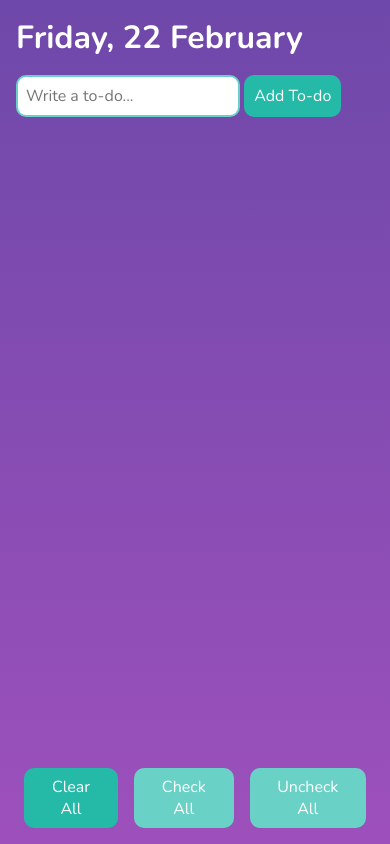
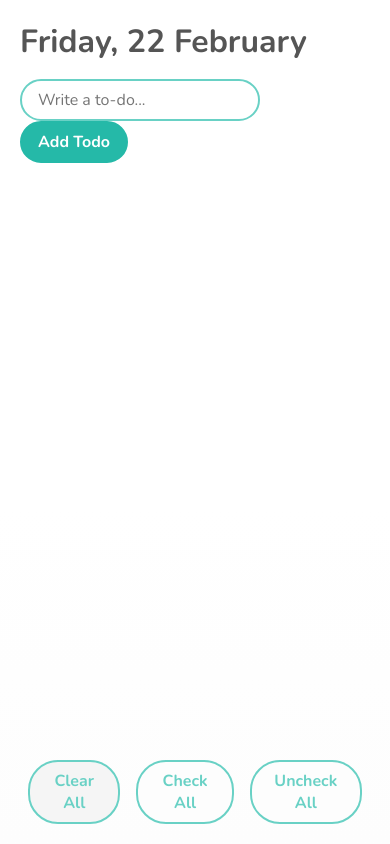
Before and after one commit to erinfm/to-do-list, a plain HTML site: page index.html in a window 390 px wide. Both pictures are taken after a click on the button "Clear All". Drawn offline with nearby package versions, Linux system fonts and the light colour scheme.

Commit message:
reverted to white colour scheme on mobile

```diff
--- a/index.html
+++ b/index.html
@@ -5,7 +5,7 @@
   <meta charset="UTF-8">
   <meta name="viewport" content="width=device-width, initial-scale=1.0">
   <meta http-equiv="X-UA-Compatible" content="ie=edge">
-  <title>To-Do List</title>
+  <title>Todo List</title>
   <link href="https://fonts.googleapis.com/css?family=Nunito:400,700" rel="stylesheet">
   <link rel="stylesheet" href="styles.css">
   <script defer src="main.js"></script>
@@ -21,7 +21,7 @@
       <div class="add-items-box">
         <form class="add-items">
           <input type="text" name="item" placeholder="Write a to-do..." required="">
-          <input type="submit" value="Add To-do">
+          <input type="submit" value="Add Todo">
         </form>
       </div>
 
--- a/main.js
+++ b/main.js
@@ -58,8 +58,8 @@ function toggleDone(e) {
 }
 
 function deleteItem(e) {
-  let todoValue = e.target.dataset.text;
-  let index = items.map(i => i.text).indexOf(todoValue);
+  const todoValue = e.target.dataset.text;
+  const index = items.map(i => i.text).indexOf(todoValue);
   if (index > -1) {
     items.splice(index, 1);
   }
--- a/styles.css
+++ b/styles.css
@@ -25,13 +25,6 @@ body {
   flex-direction: column;
   font-family: 'Nunito', sans-serif;
   width: 600px;
-  /* grid-column-start: 1;
-  grid-gap: 1.5em;
-  grid-template-areas:
-  "header"
-  "add-items-box"
-  "todos"
-  "footer-buttons"; */
   padding: 1em;
   width: 600px;
 }
@@ -41,17 +34,16 @@ input[type=checkbox] {
 }
 
 .custom-checkbox {
-  border-radius:20%;
+  border-radius:10%;
   width: 30px;
   height: 30px;
   background: #ddd;
-  margin: 10px 15px 10px 0px;
+  margin: 10px 20px 10px 5px;
   position: relative;
-
 }
 
 .custom-checkbox label {
-  border-radius: 20%;
+  border-radius: 10%;
   cursor: pointer;
   height: 22px;
   width: 22px;
@@ -80,11 +72,12 @@ input[type=checkbox] {
 }
 
 input {
-  border-radius: 10px;
+  border-radius: 30px;
   color: #555;
   font-family: 'Nunito', sans-serif;
   font-size: 1em;
-  padding: 0.5em 0.5em;
+
+  padding: 0.5em 1em;
   transition: background 200ms ease-in-out,
   border-color 200ms ease-in-out,
   transform 120ms ease;
@@ -104,6 +97,7 @@ input[type="submit"] {
   border: 2px solid rgb(37, 185, 168);
   color: #fff;
   cursor: pointer;
+  font-weight: 700;
 }
 
 input[type="submit"]:hover,
@@ -128,6 +122,7 @@ ul li {
   font-size: 1em;
   justify-content: flex-start;
   padding: 0.3em 0;
+  border-bottom: 1px solid #f1f1f1;
 }
 
 span {
@@ -153,11 +148,12 @@ span {
 button {
   background: #69d1c5;
   border: none;
-  border-radius: 10px;
+  border-radius: 30px;
   color: #ffffff;
   cursor: pointer;
   font-family: 'Nunito', sans-serif;
   font-size: 1em;
+  font-weight: 700;
   margin: 0 0.5em;
   padding: 0.5em 1em;
   text-decoration: none;
@@ -180,20 +176,15 @@ button:active {
 }
 
 .footer-buttons {
-  /* align-self: flex-end; */
   display: flex;
-  /* align-content: flex-end; */
   justify-content: space-evenly;
-  grid-area: footer-buttons;
 }
 
 .main-head {
-  grid-area: header;
   margin-bottom: 1em;
 }
 
 .todos-box {
-  grid-area: todos;
   min-height: 250px;
   position: relative;
   flex-grow: 2;
@@ -201,7 +192,6 @@ button:active {
 }
 
 .add-items-box {
-  grid-area: add-items-box;
   margin-bottom: 2em;
 }
 
@@ -217,30 +207,33 @@ button:active {
 
 @media all and (max-width: 480px) {
   body {
-    background: linear-gradient(#6E48AA, #9D50BB) fixed;
+    background: linear-gradient(#ffffff 60%, #fdfdfd) fixed;
     font-size: 16px;
   }
+
+  button {
+    background-color: #fdfdfd;
+    border: 2px solid #69d1c5;
+    color: #69d1c5;
+  }
+
+  button:hover,
+  button:focus {
+    background-color: #f5f5f5;
+  }
+
   .content-container {
     height: 100%;
     background-color: transparent;
     border: none;
+    padding: 20px 20px 20px 20px;
     border-radius: 0;
     box-shadow: none;
     width: 100%;
-    color: #fff;
-  }
-
-  .delete-btn {
-    color: #fff;
-    opacity: 0.5;
-  }
-
-  .footer-buttons {
-  /* bottom: 10px;   */
-
+    color: #555;
   }
 
   span {
-    /* max-width: 10%; */
+    max-width: 60vw;
   }
 }
```
